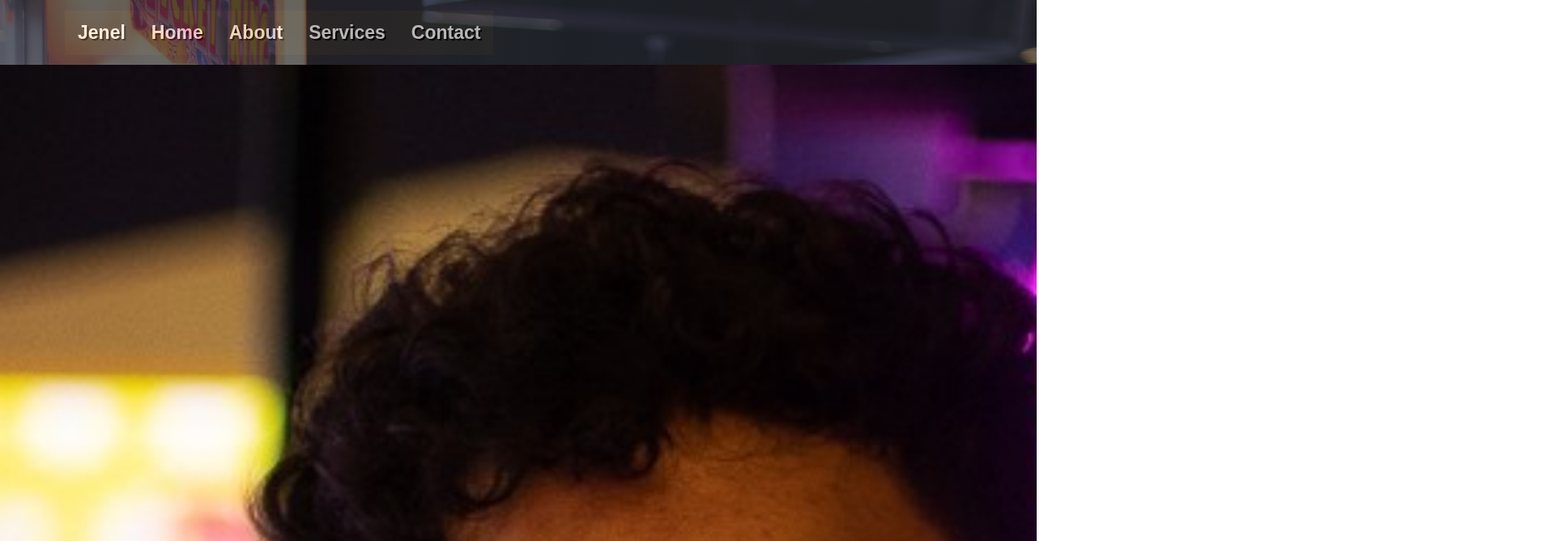
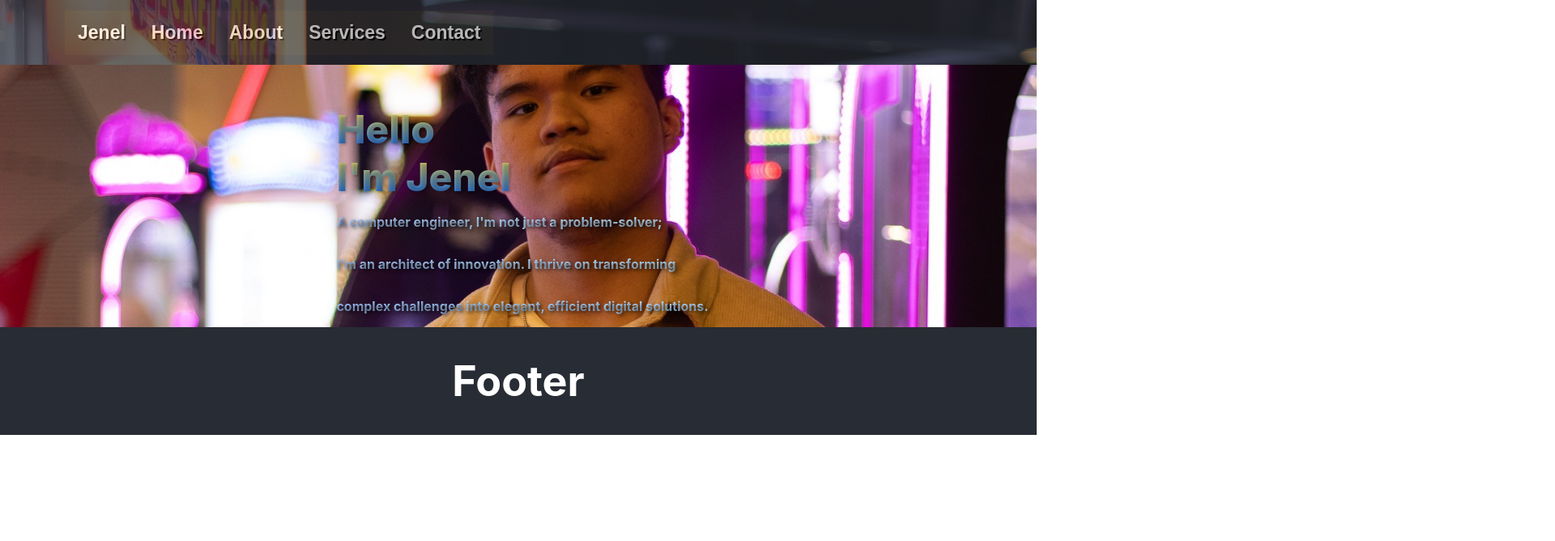
Before and after one commit to Ranga428/ReactPortfolio, a React (Create React App) app: page / in a window 1280 px wide. Shown: the top 668 px of the page at 81% size, 1920 px wide, since content can reach past the window. Built offline with nearby package versions, Linux system fonts and the light colour scheme.

Commit message:
Fix Image

```diff
--- a/src/App.css
+++ b/src/App.css
@@ -2,7 +2,6 @@
   text-align: center;
 }
 
-/* Assuming you may use .App-logo elsewhere */
 .App-logo {
   height: 40vmin;
   pointer-events: none;
@@ -59,17 +58,15 @@ h1 {
 .text-container {
   color:rgb(223, 178, 82);
   display:grid;
-  height: 1500px;
   flex-flow: column wrap;
-  padding-bottom: 900px;
-  padding-right: 3000px;
+  padding-left: 10px;
 
 }
 
 .text-main {
   display:flex;
   justify-content: flex-start;
-  font-size: 30rem;
+  font-size: 3rem;
   font-weight: 800;
   text-shadow:5px 10px 10px rgba(0, 0, 0, 0.5);
   background-image: linear-gradient(to bottom, #ebcd48, #0865f0);
@@ -87,7 +84,7 @@ h1 {
     flex-direction: column;
     justify-content: flex-end;
     align-items: flex-start;
-    font-size: 5rem;
+    font-size: 1rem;
     font-weight: bold;
     background-image: linear-gradient(45deg, #a1c4fd, #c2e9fb);
     -webkit-background-clip: text;
--- a/src/App.js
+++ b/src/App.js
@@ -11,7 +11,8 @@ function App() {
         backgroundPosition: 'center',
         backgroundRepeat: 'no-repeat',
         paddingTop: '50px',
-        minHeight: '100vh',
+        maxHeight: '100%',
+        minHeight: '50%',
         width: '100%',   // Takes full width of its parent
         display: 'flex', // Example: for centering content over the image
         justifyContent: 'center',
```
